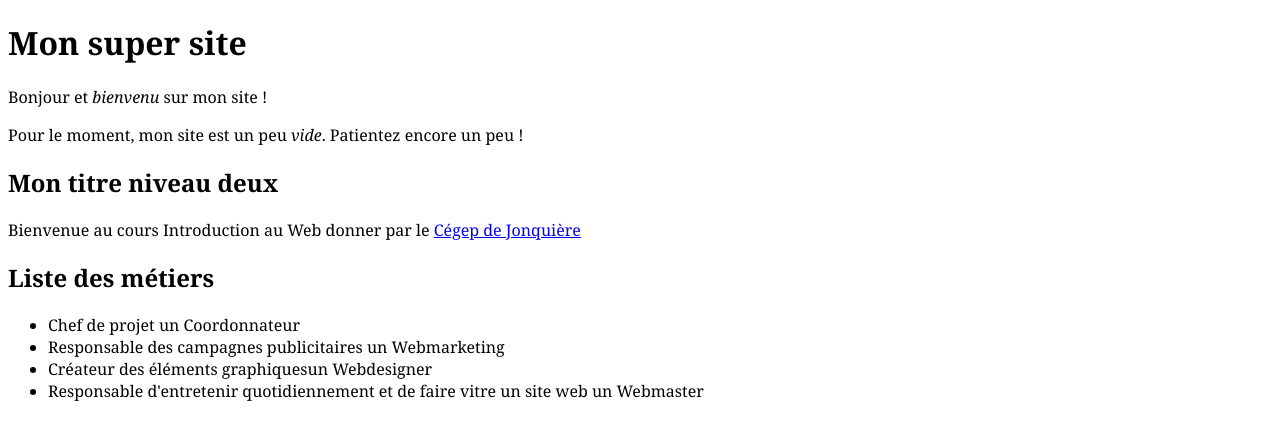
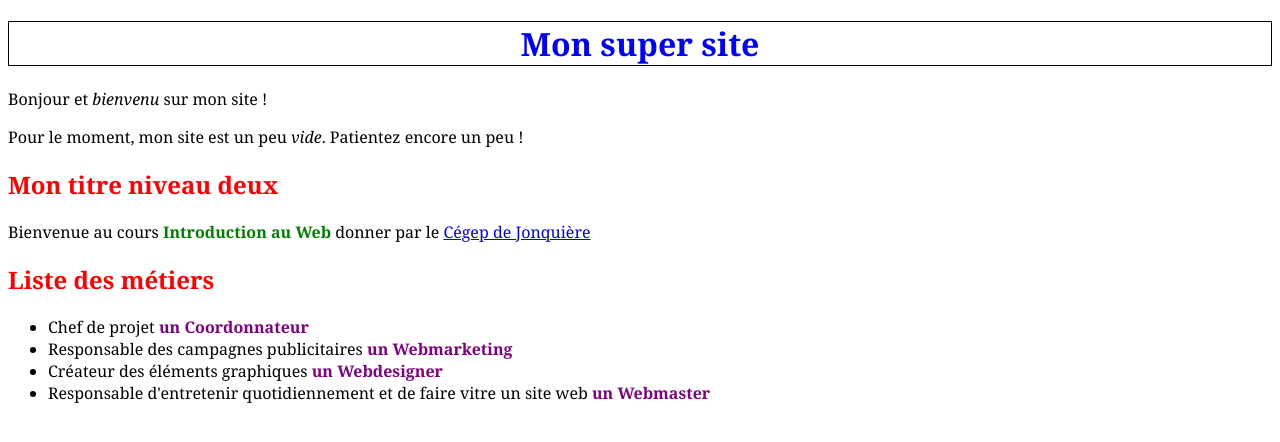
Before and after one commit to verreaulta95/introWeb-HTML-CSS-20, a plain HTML site: page Exercice1/index.html in a window 1280 px wide. Drawn offline with Linux system fonts and the light colour scheme.

Commit message:
Fin exercise 1

```diff
--- a/Exercice1/index.html
+++ b/Exercice1/index.html
@@ -10,19 +10,19 @@
     <meta name="robots" content="index,follow">
 	<link rel="stylesheet" href="styles.css">
 </head>
-<body>
+<body background="images/fontpale.jpg." height="250" width="250" alt="No picture found.">
     <h1>Mon super site</h1>
     <p>Bonjour et <i>bienvenu</i> sur mon site !</p>
     <p>Pour le moment, mon site est un peu <em>vide</em>. Patientez encore un peu !</p>
     <h2>Mon titre niveau deux</h2>
-    <p>Bienvenue au cours <span>Introduction au Web</span> donner par le
+    <p>Bienvenue au cours <span style="color:green;font-weight:bold;">Introduction au Web</span> donner par le
         <a href="https://www.cegepjonquiere.ca/">Cégep de Jonquière</a>
     </p>
     <h2>Liste des métiers</h2>
     <ul>
-        <li>Chef de projet <span>un Coordonnateur</span></li>
-        <li>Responsable des campagnes publicitaires <span>un Webmarketing</span> </li>
-        <li>Créateur des éléments graphiques<span>un Webdesigner</span></li>
+        <li>Chef de projet <span style="color:purple;font-weight:bold;">un Coordonnateur</span></li>
+        <li>Responsable des campagnes publicitaires <span style="color:purple;font-weight:bold;"> un Webmarketing</span> </li>
+        <li>Créateur des éléments graphiques<span style="color:purple;font-weight:bold;"> un Webdesigner</span></li>
         <li>Responsable d'entretenir quotidiennement et de faire vitre un site web <span class="metier">un Webmaster</span> </li>
     </ul>
 </body>
--- a/Exercice1/styles.css
+++ b/Exercice1/styles.css
@@ -2,3 +2,18 @@
 body{
     font-family:georgia, serif;
 }
+h1{
+    border: 1px solid black;
+    text-align: center;
+    color:blue;
+}
+h2{
+    color:red;
+}
+.metier{
+    color:purple;
+    font-weight:bold;
+}
+#imageWeb{
+    float:left;
+}
```
